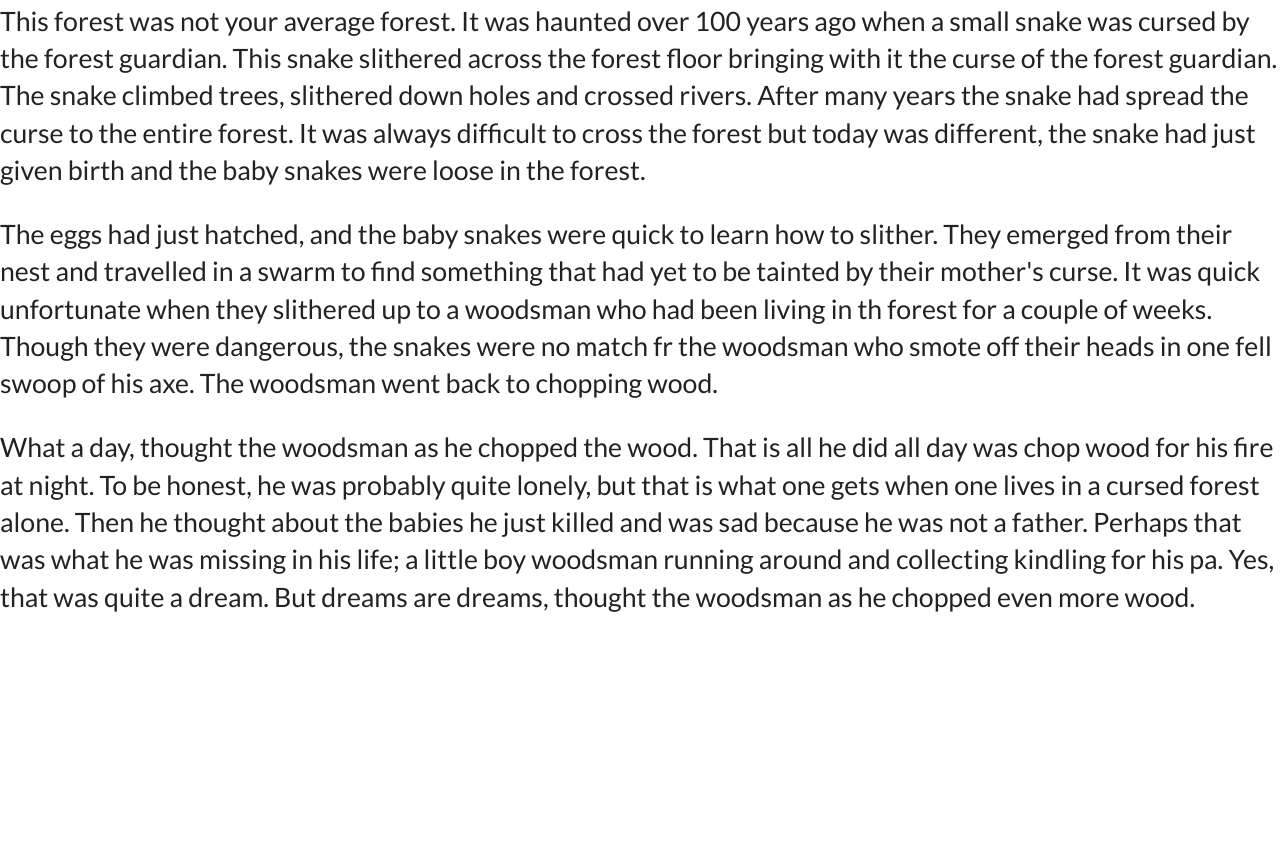
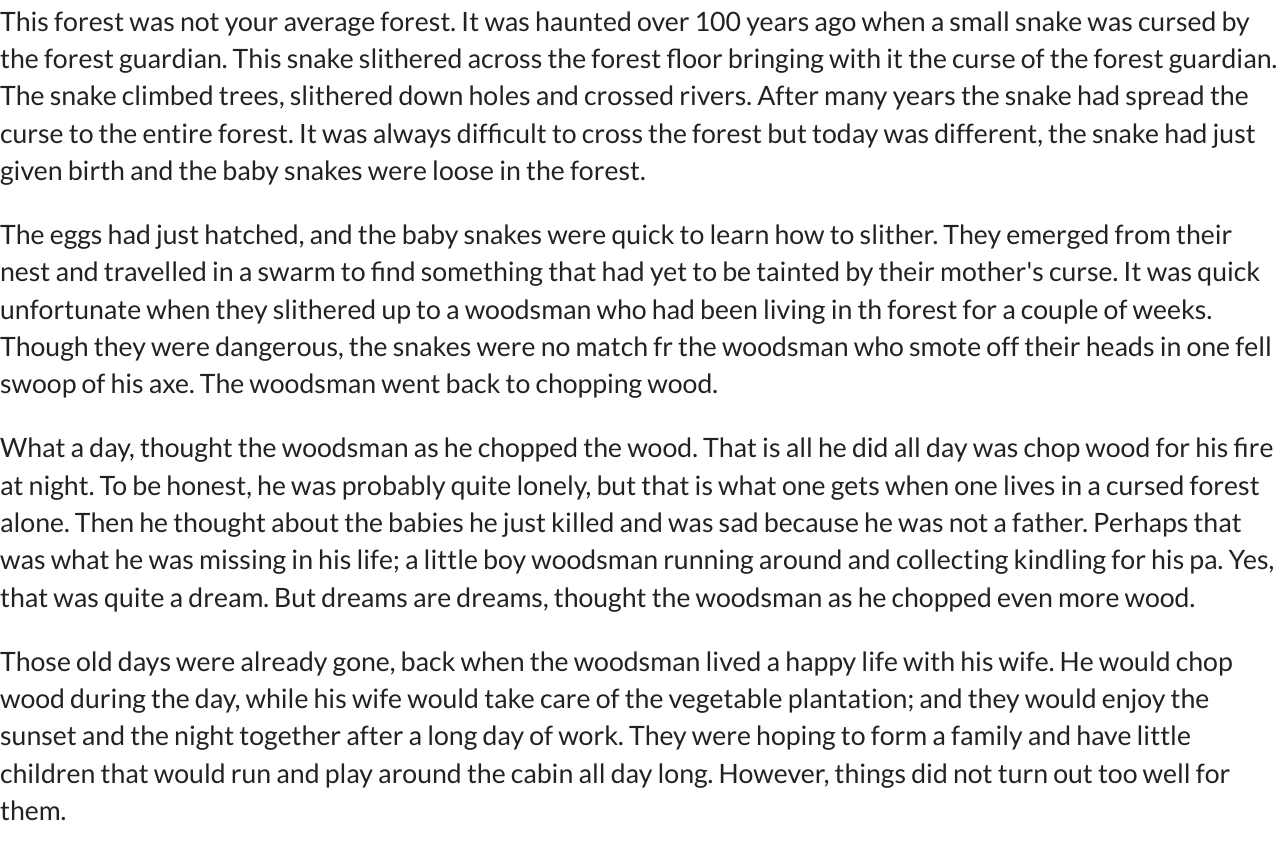
Before and after one commit to maysgar/corpse, a plain HTML site: page index.html in a window 1280 px wide. Shown: the part 1024-1880 px from the top of the page. Before the commit the page ends 1667 px from the top, so only its background shows below. Drawn offline with nearby package versions, Linux system fonts and the light colour scheme.

Commit message:
added another paragraph

```diff
--- a/index.html
+++ b/index.html
@@ -70,6 +70,12 @@
     one gets when one lives in a cursed forest alone. Then he thought about the babies he just killed and was sad because he was not a father. Perhaps that was what he was missing in his life;
     a little boy woodsman running around and collecting kindling for his pa. Yes, that was quite a dream. But dreams are dreams, thought the woodsman as he chopped even more wood.
   </p>
+  <p>
+    Those old days were already gone, back when the woodsman lived a happy life with his wife. He would chop wood during the day, while his wife would take care of the vegetable plantation;
+    and they would enjoy the sunset and the night together after a long day of work. They were hoping to form a family and have little children that would run and play around the cabin all day
+    long. However, things did not turn out too well for them.
+  </p>
+
 </section>
 
   <script src="js/vendor/modernizr-3.6.0.min.js"></script>
```
